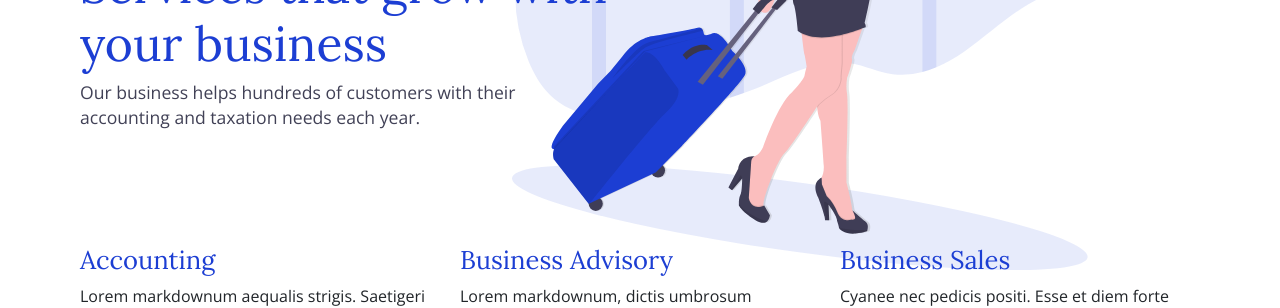
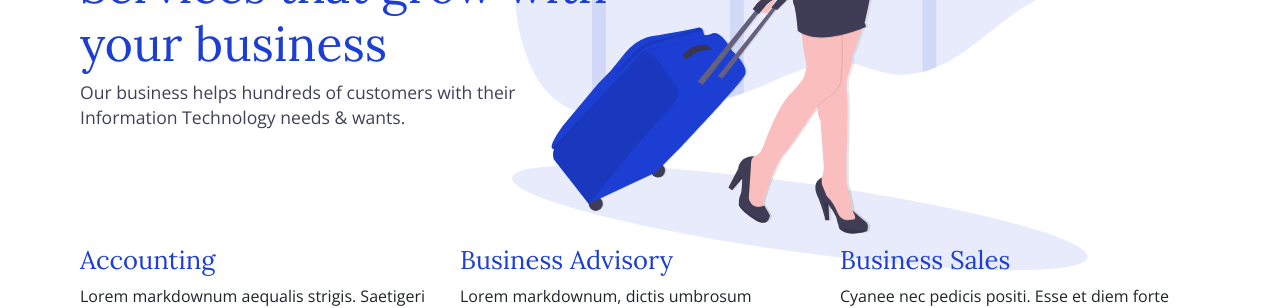
Before and after one commit to techlanka/business, a Jekyll site: the page built from services.html, in a window 1280 px wide. Shown: the part 293-601 px from the top of the page. Built offline with Jekyll 4.4.1, drawn with Linux system fonts in a browser that asks for light colours.

Commit message:
Update services.html

```diff
--- a/services.html
+++ b/services.html
@@ -10,8 +10,8 @@
       <div class="col-12">
         <h1>Services that grow with your business</h1>
         <p>
-          Our business helps hundreds of customers with their accounting and
-          taxation needs each year.
+          Our business helps hundreds of customers with their Information Technology
+            needs & wants.
         </p>
       </div>
     </div>
```
